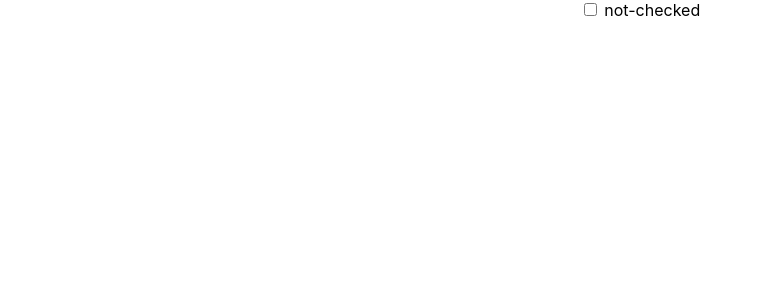
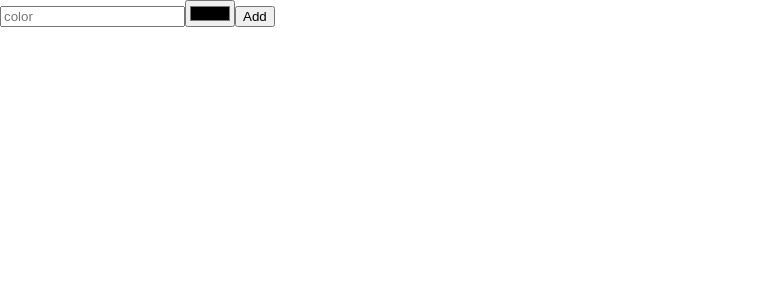
Before and after one commit to mdsjjorge/Learning-React.js, a React (Create React App) app in the folder learning-react/: page / in a window 1280 px wide. Shown: the top 300 px of the page, without its empty margins (0-763 px from the left). Built offline with nearby package versions, Linux system fonts and the light colour scheme.

Commit message:
useRef + forms with uncontrolled component

```diff
--- a/learning-react/src/App.js
+++ b/learning-react/src/App.js
@@ -1,35 +1,36 @@
 import './App.css';
-import {useEffect, useState, useReducer} from "react";
+import {useRef} from "react";
+// useRef is a hook that is going to reach out to some sort of UI
+// element and get its value
+
 
 function App() {
+    const txtTitle = useRef();
+    const hexColor = useRef();
 
-  const [checked, setChecked] = useReducer(checked => !checked, false);
-
-// ===============================
-// useEffect
-// ===============================
-  // const [emotion, setEmotion] = useState("happy");
-  // const [secondary, setSecondary] = useState("tired");
-
-  // useEffect(() => {
-  //   console.log(`It's ${emotion} right now`);
-  // }, [emotion, secondary]);
-
-  return (
-    <div className='App'>
-      <input type="checkbox" value={checked} onChange={setChecked} />
-      <label> {checked? "checked" : "not-checked"}</label>
-
-      {/* <h1>Current emotion is {emotion}</h1>
-      <button onClick={() => {setEmotion("Sad")}}>Sad</button>
-      <button onClick={() => {setEmotion("Excited")}}>Excited</button>
-      <button onClick={() => {setEmotion("happy")}}>back</button>
-      <h2> current secondary emotion is {secondary}.</h2>
-      <button onClick={() => {setSecondary("Grateful")}}>Grateful</button>
-      <button onClick={() => {setSecondary("tired")}}>back</button> */}
-
-    </div>
-  );
+    const submit = (e) => {
+         e.preventDefault();
+         const title = txtTitle.current.value;
+         const color = hexColor.current.value;
+         alert(`${title}, ${color}`)
+         txtTitle.current.value = ""
+         hexColor.current.value = ""
+    };
+    return (
+        <form onSubmit={submit} >
+          <input
+            ref={txtTitle}
+            type = "text"
+            placeholder = "color"
+          />
+          <input
+            ref={hexColor}
+            type = "color"
+          />
+          <button> Add </button>
+          {/* this forms is creating uncontrolled component */}
+        </form>
+    );
 }
 
 export default App;
```
